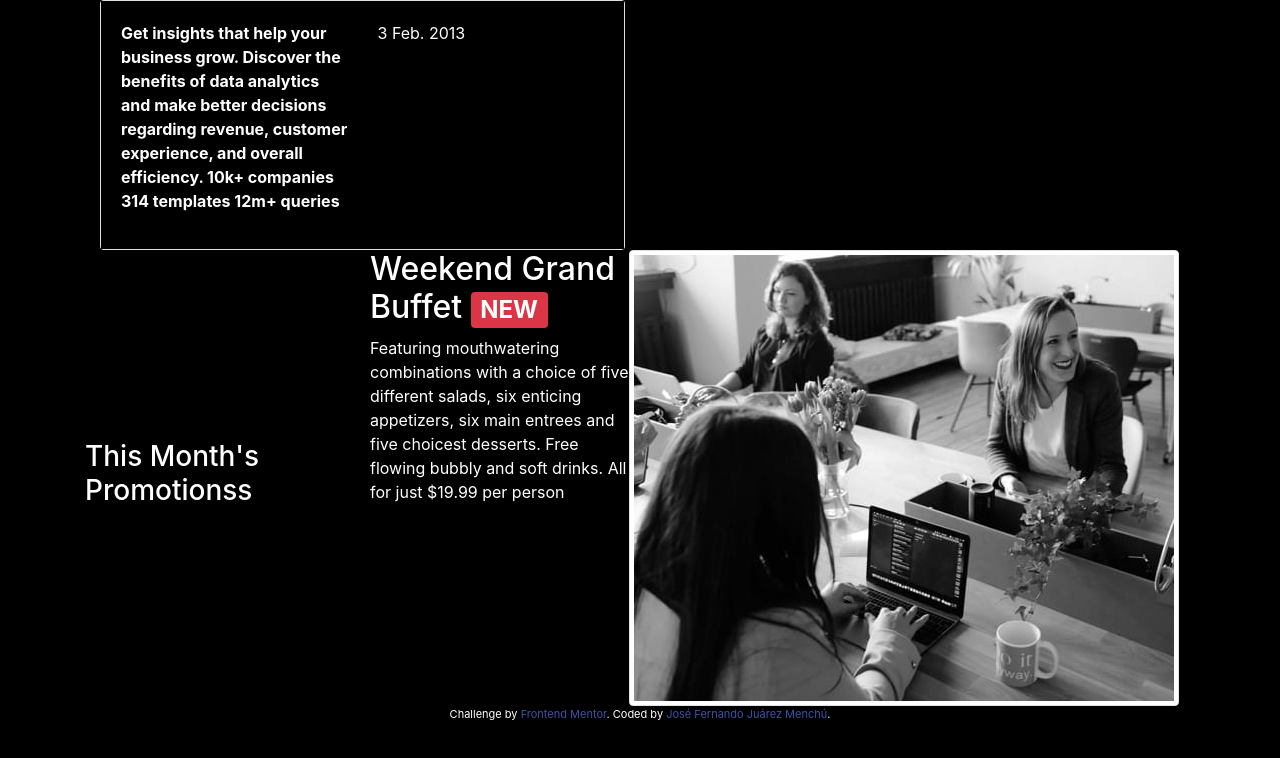
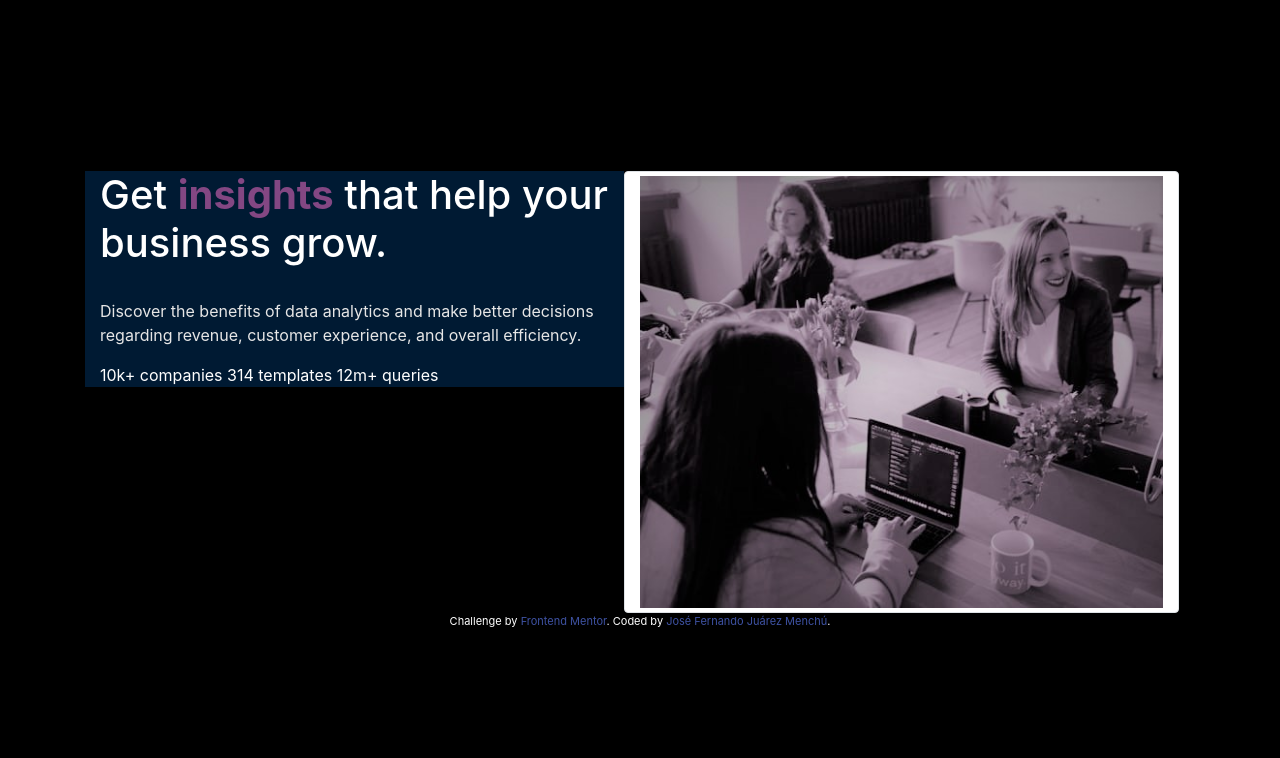
Before and after one commit to CristopherGS/RETOS, a website: page 1. Stats preview card component/Fer/index.html in a window 1280 px wide. Drawn offline with nearby package versions, Linux system fonts and the light colour scheme.

Commit message:
agregando color al contenido del cuerpo

```diff
--- a/1. Stats preview card component/Fer/index.html
+++ b/1. Stats preview card component/Fer/index.html
@@ -14,59 +14,35 @@
   </style>
 </head>
 <body class="body-color">
-  <div class="container">
-    <div class="col-12 col-sm-6">
-      <div class="card">
-          <div class="card-body body-color">
-              <dl class="row">
-                  <dt class="col-6">
-                    Get insights that help your business grow.
+  <div class="container align-self-center">
+    <!-- <div class="col-12 col-sm-6">
 
-                    Discover the benefits of data analytics and make better decisions regarding revenue, customer
-                    experience, and overall efficiency.
-
-                    10k+ companies
-                    314 templates
-                    12m+ queries
-                  </dt>
-                  <dd class="col-6">3 Feb. 2013</dd>
-              </dl>
-          </div>
-      </div>
-    </div>
-    <!-- <div class="media">
-      <img class="d-flex mr-3 img-thumbnail align-self-center"
-              src="images/image-header-desktop.jpg" alt="Uthappizza">
-      <div class="media-body">
-          <h2 class="mt-0">Uthappizza</h2>
-          <p class="d-none d-sm-block">A unique combination of Indian Uthappam (pancake) and
-              Italian pizza, topped with Cerignola olives, ripe vine
-              cherry tomatoes, Vidalia onion, Guntur chillies and
-              Buffalo Paneer.</p>
-      </div>
     </div> -->
 
   <div class="row row-content align-items-center">
-      <div class="col-12 col-sm-4 order-sm-first col-md-3">
-          <h3>This Month's Promotionss</h3>
-      </div>
-      <div class="col col-sm order-sm-first col-md">
+      <div class="col col-sm order-sm-first col-md align-self-center">
           <div class="media">
-              <div class="media-body">
-                  <h2 class="mt-0">Weekend Grand Buffet <span class="badge badge-danger">NEW</span></h2>
-                  <p class="d-none d-sm-block">Featuring mouthwatering combinations with a choice of five different salads, six enticing appetizers, six main entrees and five choicest desserts. Free flowing bubbly and soft drinks. All for just $19.99 per person</p>
+              <div class="media-body col-12 col-sm-6 order-sm-first text-background">
+                    <h1>Get <b class="text-different">insights</b> that help your business grow.</h1>
+                    <br>
+                  <p class="text-content">
+                    Discover the benefits of data analytics and make better decisions regarding revenue, customer
+                    experience, and overall efficiency.
+                  </p>
+                  10k+ companies
+                  314 templates
+                  12m+ queries
               </div>
-              <img class="d-flex mr-3 img-thumbnail align-self-center"
-              src="images/image-header-desktop.jpg" alt="Alberto Somayya">
+              <img class="col-12 col-sm-6 mr-3 img-thumbnail align-self-center"
+              src="images/image-header-desktop-purple.jpg" alt="Alberto Somayya">
           </div>
       </div>
   </div>
 
-
-    <div class="attribution">
+    <footer class="footer attribution">
       Challenge by <a href="https://www.frontendmentor.io?ref=challenge" target="_blank">Frontend Mentor</a>.
       Coded by <a href="#">José Fernando Juárez Menchú</a>.
-    </div>
+    </footer>
   </div>
 </body>
 </html>
--- a/1. Stats preview card component/Fer/main.css
+++ b/1. Stats preview card component/Fer/main.css
@@ -2,3 +2,25 @@
     background-color: black;
     color: white;
 }
+html, body {
+    height: 100%;
+}
+
+html {
+    display: table;
+    margin: auto;
+}
+
+body {
+    display: table-cell;
+    vertical-align: middle;
+}
+.text-different{
+    color: rgb(131, 71, 131);
+}
+.text-content{
+    color:#e6e6e6;
+}
+.text-background{
+    background-color: #001a33;
+}
```
Also changed, not shown: 1. Stats preview card component/Fer/images/image-header-desktop-purple.jpg (added), 1. Stats preview card component/Fer/images/image-header-mobile-purple.jpg (added), 1. Stats preview card component/Fer/package.json (line endings or trailing spaces).
